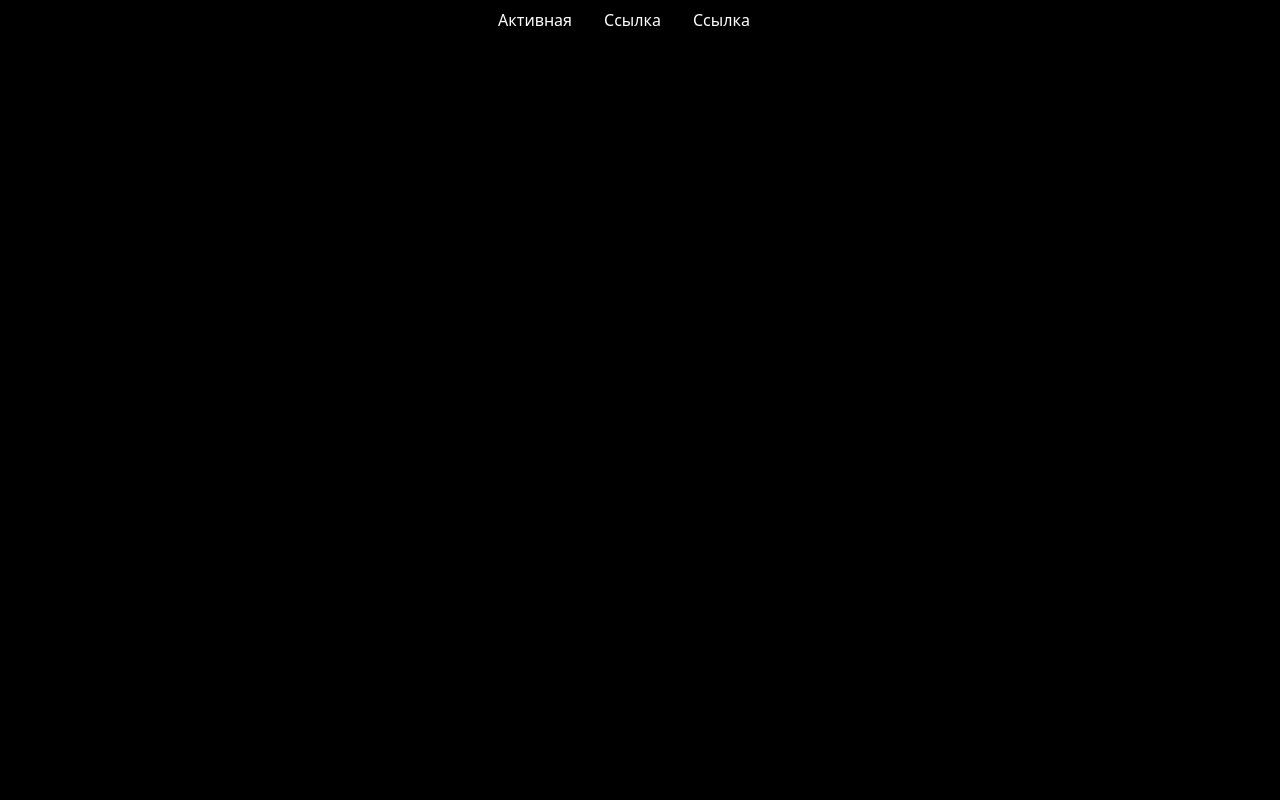
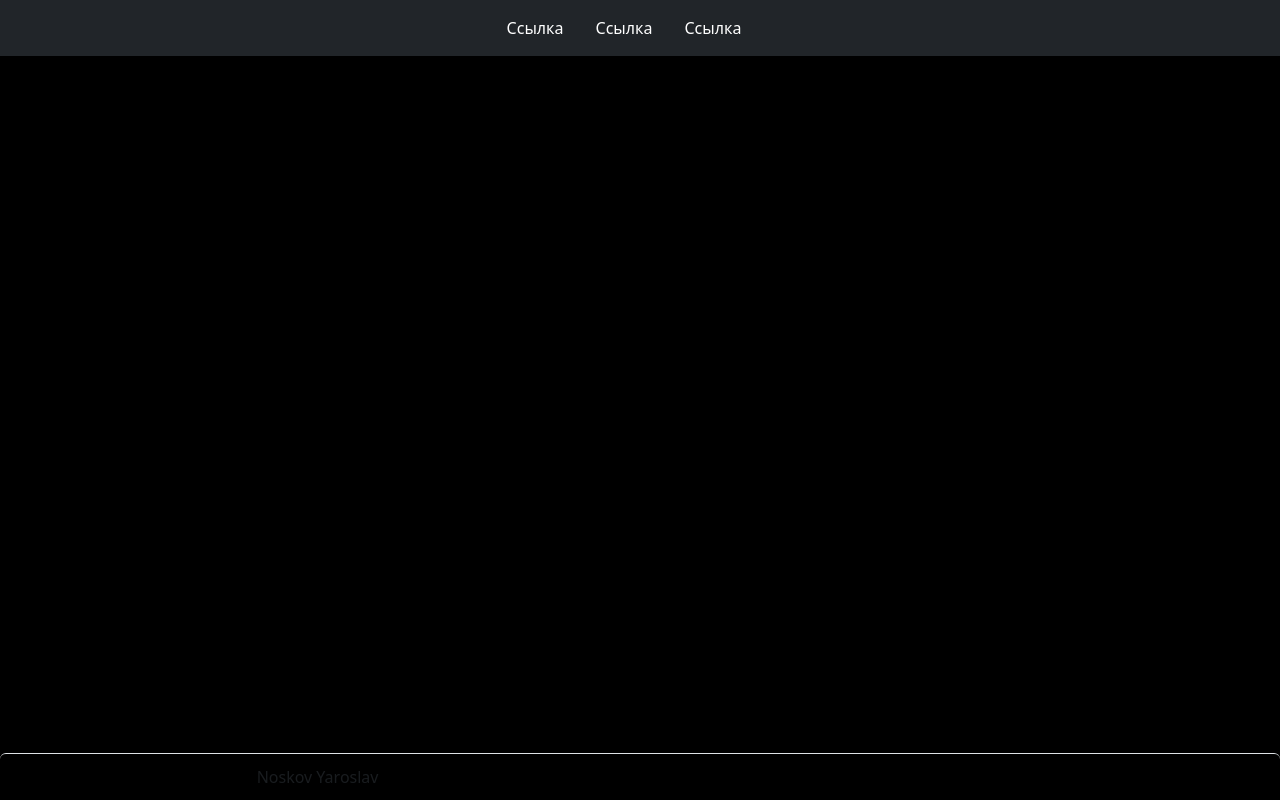
Before and after one commit to ky0ufu/profile_page, a plain HTML site: page index.html in a window 1280 px wide. Drawn offline with nearby package versions, Linux system fonts and the light colour scheme.

Commit message:
create footer

```diff
--- a/index.html
+++ b/index.html
@@ -6,26 +6,50 @@
     <link href="css/style.css" rel="stylesheet">
     <link href="https://cdn.jsdelivr.net/npm/bootstrap@5.3.1/dist/css/bootstrap.min.css" rel="stylesheet" integrity="sha384-4bw+/aepP/YC94hEpVNVgiZdgIC5+VKNBQNGCHeKRQN+PtmoHDEXuppvnDJzQIu9" crossorigin="anonymous">
 
-
     <title>Document</title>
 </head>
 <body class="dark">
     <header>
-        <ul class="nav justify-content-center">
+        <ul class="nav justify-content-center p-2 bg-dark">
             <li class="nav-item ">
-                <a class="nav-link text-white" aria-current="page" href="#">Активная</a>
+                <a class="nav-link text-white hov rounded-pill" aria-current="page" href="#">Ссылка</a>
             </li>
             <li class="nav-item">
-                <a class="text-white nav-link" href="#">Ссылка</a>
+                <a class="text-white nav-link hov rounded-pill" href="#">Ссылка</a>
             </li>
             <li class="nav-item">
-                <a class="text-white nav-link" href="#">Ссылка</a>
+                <a class="text-white nav-link hov rounded-pill" href="#">Ссылка</a>
             </li>
             <li class="nav-item">
-                <a class="nav-link text-white"></a>
+                <a class="nav-link text-white hov"></a>
             </li>
             </ul>
+
     </header>
+
+        <footer class="d-flex flex-wrap justify-content-between align-item-center bg-light-gray rounded-top border-top fixed-bottom">
+          <div class="justify-content-center p-2 row w-100">
+            <div class="col-md-4 d-flex align-items-center">
+                <a href="/" class="mb-3 me-2 mb-md-0 text-muted text-decoration-none lh-1">
+                  <svg class="bi" width="30" height="24"></svg>
+                </a>
+                <span class="mb-3 mb-md-0 text-muted">Noskov Yaroslav</span>
+              </div>
+
+              <ul class="nav col-md-4 justify-content-end list-unstyled d-flex">
+                <li class="ms-3"><a class="text-muted" href="#"><svg class="bi" xmlns="http://www.w3.org/2000/svg" width="30" height="30" viewBox="0 0 16 16">
+                    <path d="M8 0C3.58 0 0 3.58 0 8c0 3.54 2.29 6.53 5.47 7.59.4.07.55-.17.55-.38 0-.19-.01-.82-.01-1.49-2.01.37-2.53-.49-2.69-.94-.09-.23-.48-.94-.82-1.13-.28-.15-.68-.52-.01-.53.63-.01 1.08.58 1.23.82.72 1.21 1.87.87 2.33.66.07-.52.28-.87.51-1.07-1.78-.2-3.64-.89-3.64-3.95 0-.87.31-1.59.82-2.15-.08-.2-.36-1.02.08-2.12 0 0 .67-.21 2.2.82.64-.18 1.32-.27 2-.27.68 0 1.36.09 2 .27 1.53-1.04 2.2-.82 2.2-.82.44 1.1.16 1.92.08 2.12.51.56.82 1.27.82 2.15 0 3.07-1.87 3.75-3.65 3.95.29.25.54.73.54 1.48 0 1.07-.01 1.93-.01 2.2 0 .21.15.46.55.38A8.012 8.012 0 0 0 16 8c0-4.42-3.58-8-8-8z"/>
+                </svg></a></li>
+                <li class="ms-3"><a class="text-muted" href="#"><svg xmlns="http://www.w3.org/2000/svg" class="bi" width="30" height="30" viewBox="0 0 16 16">
+                    <path d="M16 8A8 8 0 1 1 0 8a8 8 0 0 1 16 0zM8.287 5.906c-.778.324-2.334.994-4.666 2.01-.378.15-.577.298-.595.442-.03.243.275.339.69.47l.175.055c.408.133.958.288 1.243.294.26.006.549-.1.868-.32 2.179-1.471 3.304-2.214 3.374-2.23.05-.012.12-.026.166.016.047.041.042.12.037.141-.03.129-1.227 1.241-1.846 1.817-.193.18-.33.307-.358.336a8.154 8.154 0 0 1-.188.186c-.38.366-.664.64.015 1.088.327.216.589.393.85.571.284.194.568.387.936.629.093.06.183.125.27.187.331.236.63.448.997.414.214-.02.435-.22.547-.82.265-1.417.786-4.486.906-5.751a1.426 1.426 0 0 0-.013-.315.337.337 0 0 0-.114-.217.526.526 0 0 0-.31-.093c-.3.005-.763.166-2.984 1.09z"/>
+                </svg></a></li>
+                <li class="ms-3"><a href="" class="text-muted"><svg xmlns="http://www.w3.org/2000/svg" class="bi" width="30" height="30" viewBox="0 0 576 512">
+                        <path d="M545 117.7c3.7-12.5 0-21.7-17.8-21.7h-58.9c-15 0-21.9 7.9-25.6 16.7 0 0-30 73.1-72.4 120.5-13.7 13.7-20 18.1-27.5 18.1-3.7 0-9.4-4.4-9.4-16.9V117.7c0-15-4.2-21.7-16.6-21.7h-92.6c-9.4 0-15 7-15 13.5 0 14.2 21.2 17.5 23.4 57.5v86.8c0 19-3.4 22.5-10.9 22.5-20 0-68.6-73.4-97.4-157.4-5.8-16.3-11.5-22.9-26.6-22.9H38.8c-16.8 0-20.2 7.9-20.2 16.7 0 15.6 20 93.1 93.1 195.5C160.4 378.1 229 416 291.4 416c37.5 0 42.1-8.4 42.1-22.9 0-66.8-3.4-73.1 15.4-73.1 8.7 0 23.7 4.4 58.7 38.1 40 40 46.6 57.9 69 57.9h58.9c16.8 0 25.3-8.4 20.4-25-11.2-34.9-86.9-106.7-90.3-111.5-8.7-11.2-6.2-16.2 0-26.2.1-.1 72-101.3 79.4-135.6z"/>
+                    </svg></a></li>
+              </ul>
+          </div>
+        </footer>
+
 
     <script src="https://cdn.jsdelivr.net/npm/bootstrap@5.3.1/dist/js/bootstrap.bundle.min.js" integrity="sha384-HwwvtgBNo3bZJJLYd8oVXjrBZt8cqVSpeBNS5n7C8IVInixGAoxmnlMuBnhbgrkm" crossorigin="anonymous"></script>
 </body>
```
